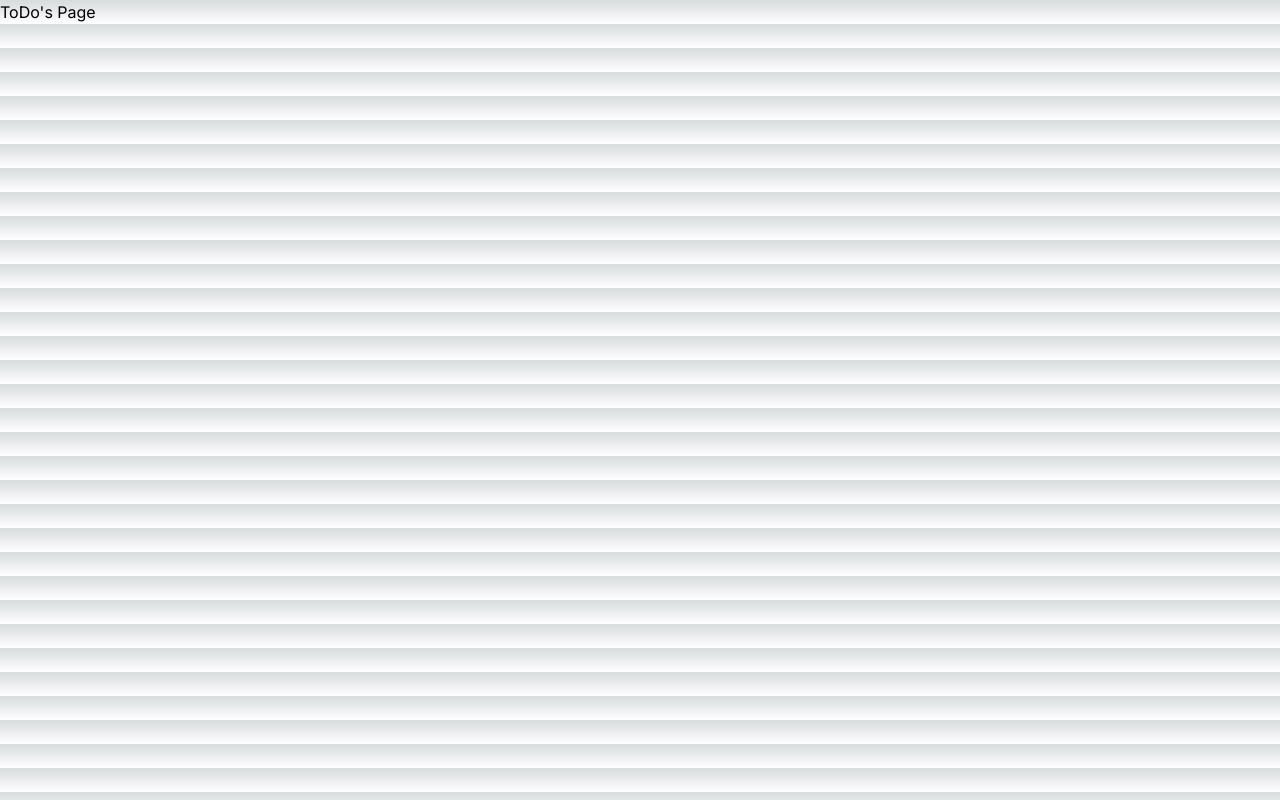
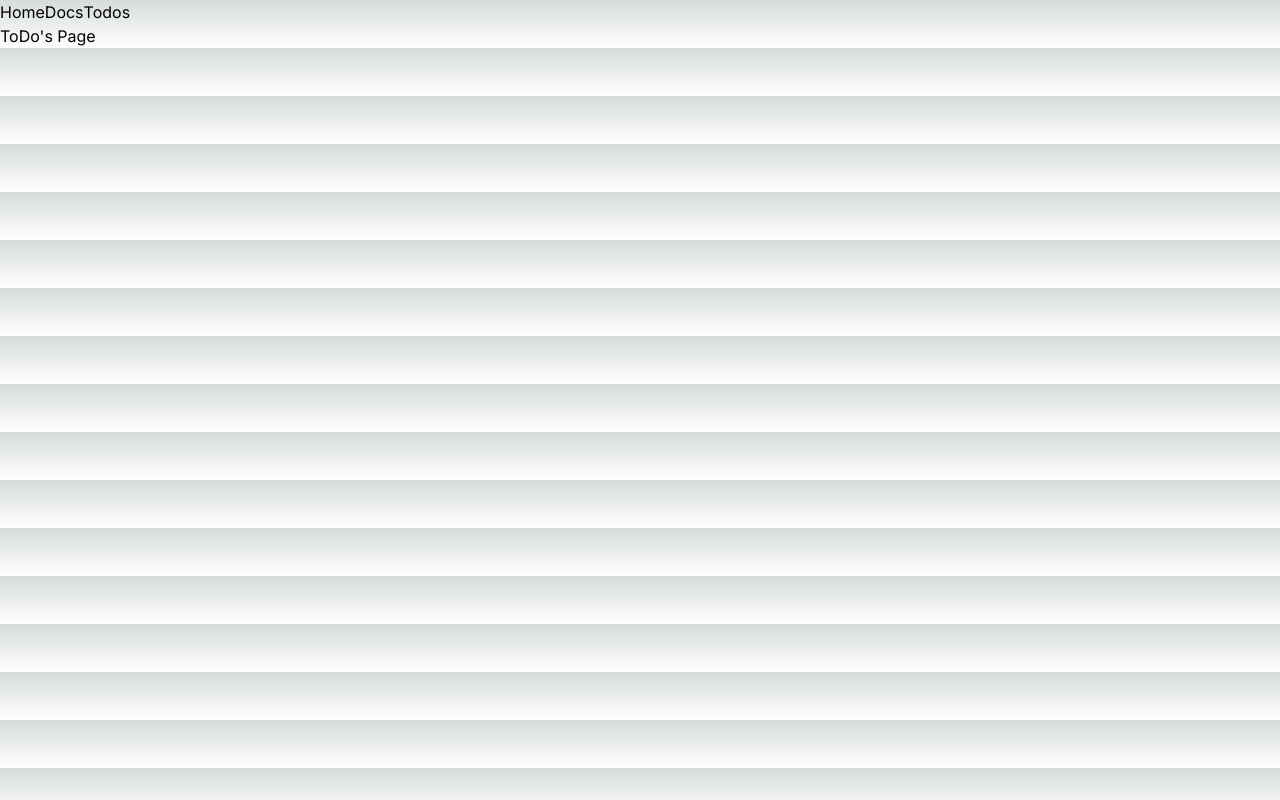
Before and after one commit to JelenaMarjanovic/fem-intro-v3-app, a Next.js app: page /todos in a window 1280 px wide. Built offline with nearby package versions, Linux system fonts and the light colour scheme.

Commit message:
Layouts - Add navigation

```diff
--- a/app/layout.tsx
+++ b/app/layout.tsx
@@ -1,6 +1,7 @@
 import type { Metadata } from 'next'
 import { Inter } from 'next/font/google'
 import './globals.css'
+import Link from 'next/link'
 
 const inter = Inter({ subsets: ['latin'] })
 
@@ -9,6 +10,12 @@
   description: 'Generated by create next app',
 }
 
+const links = [
+  { href: '/', label: 'Home' },
+  { href: '/docs', label: 'Docs'},
+  { href: '/todos', label: 'Todos'}
+]
+
 export default function RootLayout({
   children,
 }: {
@@ -16,7 +23,20 @@
 }) {
   return (
     <html lang="en">
-      <body className={inter.className}>{children}</body>
+      <body className={inter.className}>
+        <header>
+          <nav>
+            <ul className="flex items-center">
+              {links.map(link => (
+                <li key={link.href}>
+                  <Link href={link.href}>{link.label}</Link>
+                </li>
+              ))}
+            </ul>
+          </nav>
+        </header>
+        <div>{children}</div>
+      </body>
     </html>
   )
 }
```
